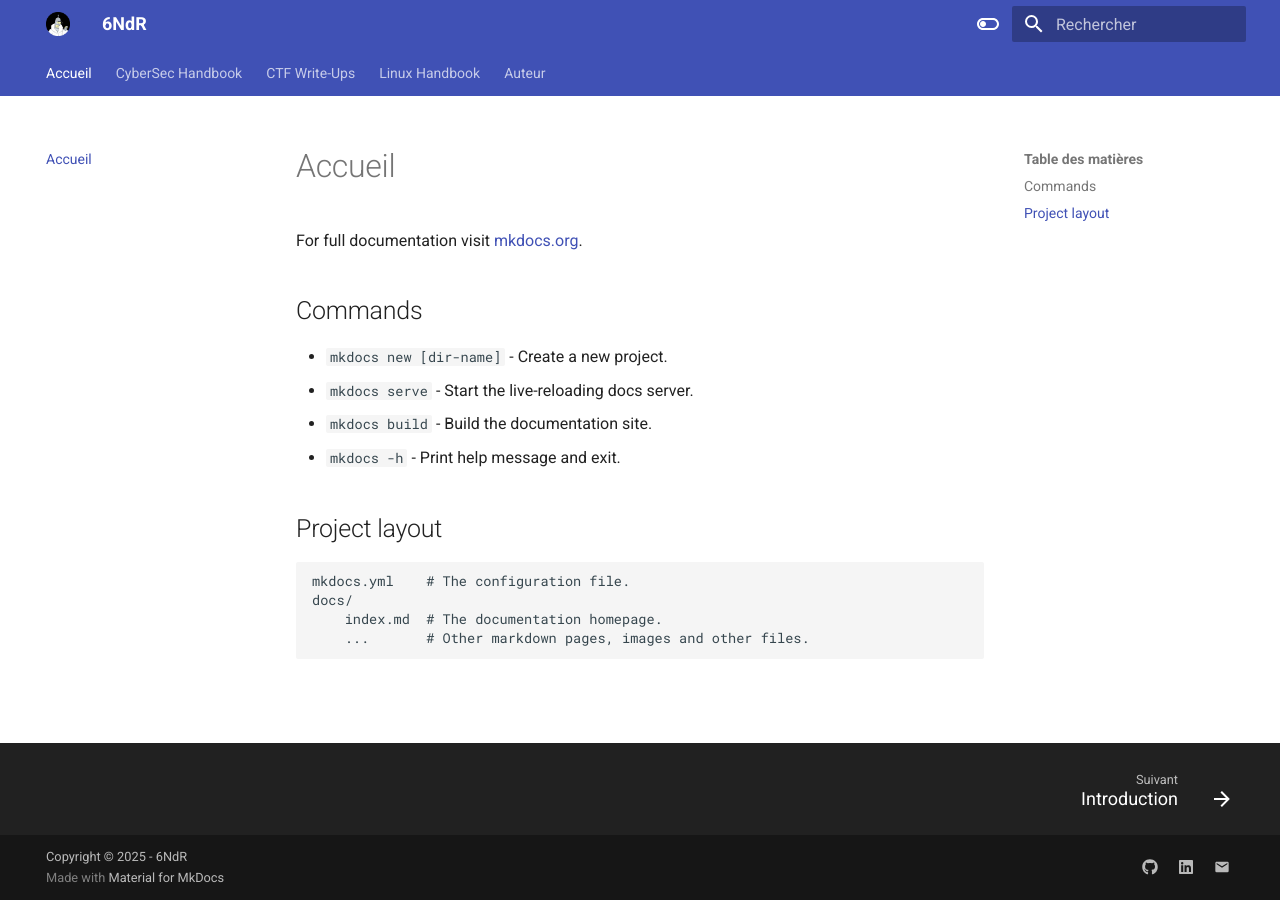
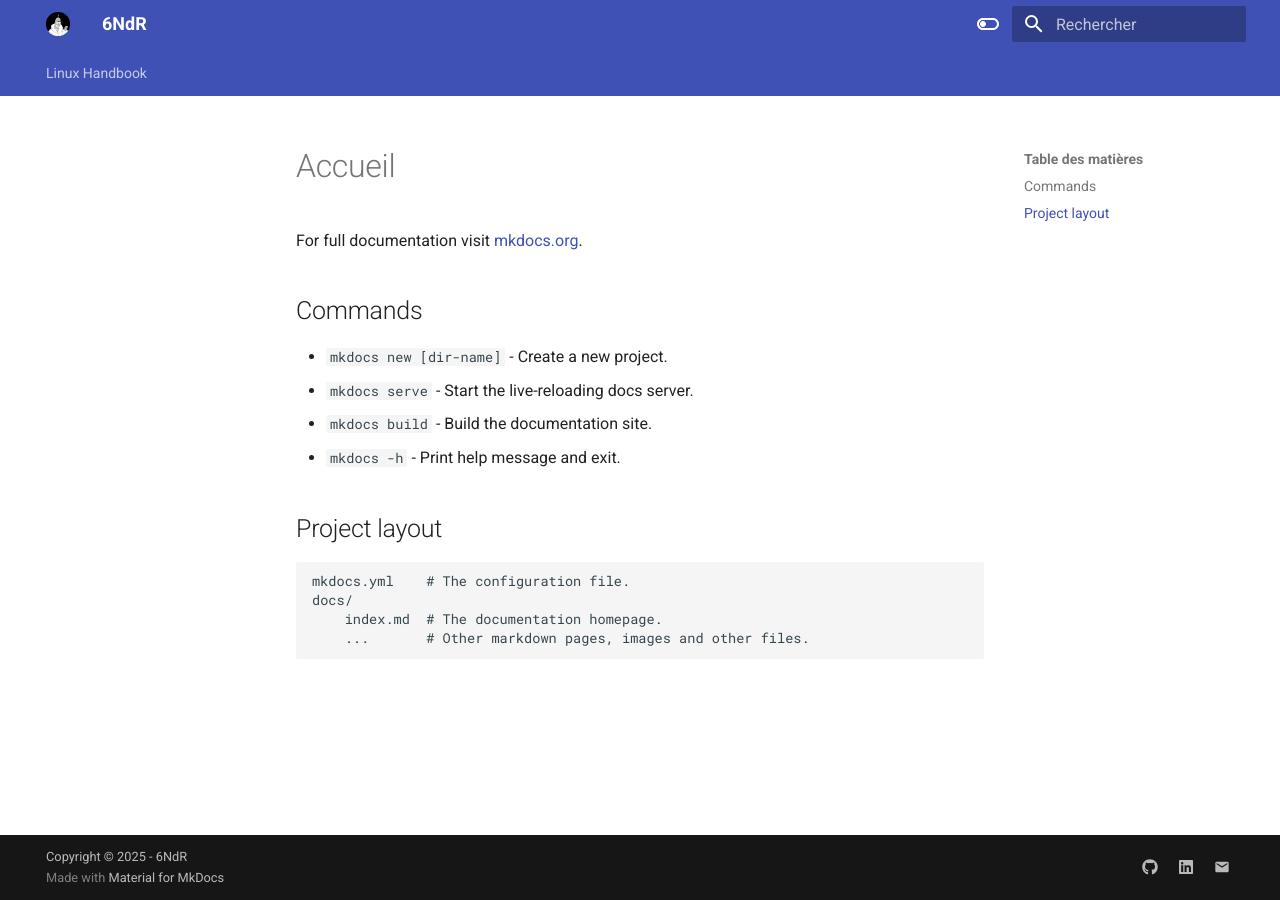
Before and after one commit to 6NdR/linux-handbook, an MkDocs documentation site: the page built from docs/index.md, in a window 1280 px wide. Built offline with MkDocs 1.6.1 and Material for MkDocs 9.7.7, drawn with Linux system fonts in a browser that asks for light colours; some of the changed lines change nothing that is shown.

Commit message:
linux-handbook

```diff
--- a/mkdocs.yml
+++ b/mkdocs.yml
@@ -32,29 +32,6 @@ extra:
 copyright: Copyright &copy; 2025 - 6NdR
 
 nav:
-  - Accueil: index.md
-  - CyberSec Handbook: cybersec-handbook/introduction.md
-  - CTF Write-Ups:
-      - Introduction: ctf-write-ups/introduction.md
-      - Root Me:
-          - App - Script:
-              - Bash - cron: ctf-write-ups/root-me/app-script/bash-cron.md
-              - Bash - Système 1: ctf-write-ups/root-me/app-script/bash-system-1.md
-              - Bash - Système 2: ctf-write-ups/root-me/app-script/bash-system-2.md
-              - sudo - Faiblesse de configuration: ctf-write-ups/root-me/app-script/sudo-faiblesse-de-configuration.md
-          - Forensic :
-              - Trouver le chat: ctf-write-ups/root-me/forensic/trouver-le-chat.md
-      - Hackropole:
-          - Forensics:
-              - Analyse Mémoire - Pour Commencer (1/2): ctf-write-ups/hackropole/forensics/analyse-memoire-pour-commencer-1-2.md
-              - Analyse Mémoire - Pour Commencer (2/2): ctf-write-ups/hackropole/forensics/analyse-memoire-pour-commencer-2-2.md
-          - Miscellaneous:
-              - À l'envers: ctf-write-ups/hackropole/miscellaneous/a-l-envers.md
-      - OZINT.eu: ctf-write-ups/ozint.eu/sample.md
-      - iOSINT: ctf-write-ups/iosint/sample.md
-      - TryHackMe: ctf-write-ups/try-hack-me/sample.md
-      - HackTheBox: ctf-write-ups/hack-the-box/sample.md
-      - TheBlackSide: ctf-write-ups/the-black-side/sample.md
   - Linux Handbook:
       - Introduction: linux-handbook/introduction.md
       - Sommaire: linux-handbook/summary.md
@@ -73,19 +50,3 @@ nav:
       - 12 - Virtualisation - Machines virtuelles, containers et cloud: linux-handbook/12-virtualisation-machines-virtuelles-containers-et-cloud.md
       - 13 - Services Linux: linux-handbook/13-services-linux.md
       - Références: linux-handbook/references.md
-  # - Langage Python Handbook:
-  #     Introduction: langage-python-handbook/introduction.md
-  # - Langage C Handbook:
-  #     Introduction: langage-c-handbook/introduction.md
-  # - Langage Assembleur Handbook:
-  #     Introduction: langage-assembleur-handbook/introduction.md
-  # - Git Handbook:
-  #     Introduction: git-handbook/introduction.md
-  # - Docker Handbook:
-  #     Introduction: docker-handbook/introduction.md
-  # - Kubernetes Handbook:
-  #     Introduction: kubernetes-handbook/introduction.md
-  # - Terraform Handbook:
-  #     Introduction: terraform-handbook/introduction.md
-  # - Blog: blog.md
-  - Auteur: author.md
```
